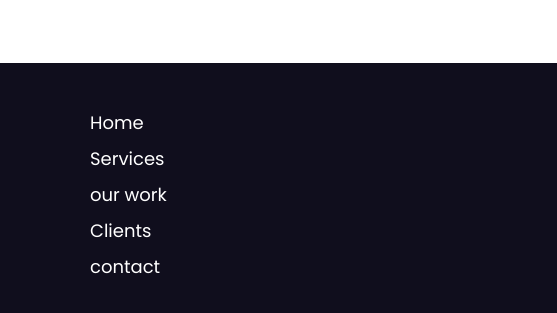
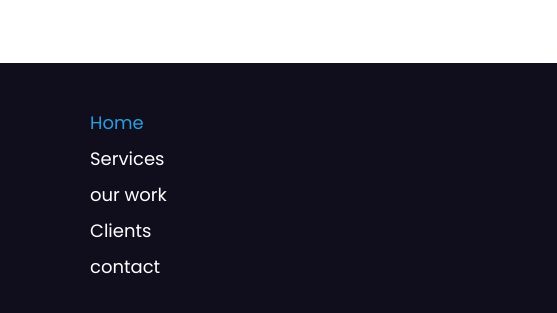
Before and after one commit to daudi13/edie-homepage-main, a plain HTML site: page index.html in a window 1536 px wide. In both pictures the pointer is over the link 116 px from the left and 5471 px from the top of the page. Shown: the part 5349-5662 px from the top of the page, 0-557 px from the left. Drawn offline with Linux system fonts and the light colour scheme.

Commit message:
Update README.md file

```diff
--- a/CSS/index.css
+++ b/CSS/index.css
@@ -703,6 +703,12 @@ footer {
     color: white;
 }
 
+@media only screen and (min-width: 1300px) {
+    .footer__link:hover {
+        color: var(--blu);
+    }
+}
+
 .title {
     font-family: 'Heebo', sans-serif;
     font-weight: 800;
```
Also changed, not shown: 1 other file.
